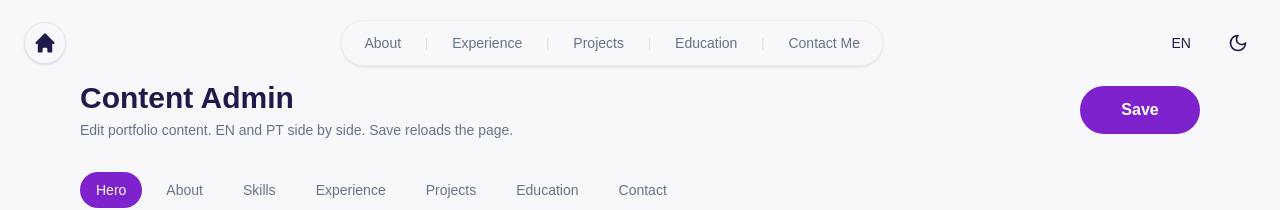
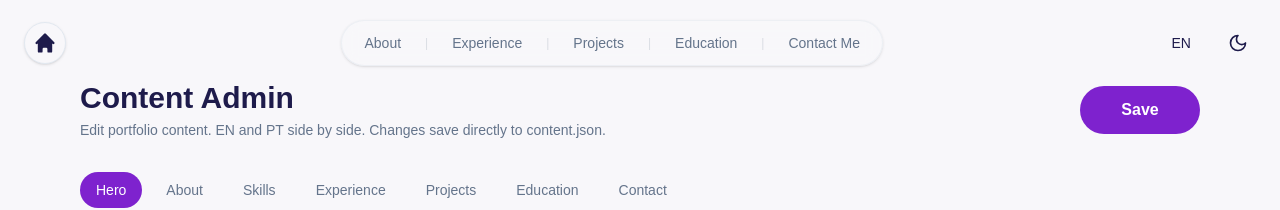
Before and after one commit to Caioncaminha/portfolio, a Next.js app: page /admin in a window 1280 px wide. Shown: the top 210 px of the page. Built offline with nearby package versions, Linux system fonts and the light colour scheme.

Commit message:
fix: admin page fetches content from disk via GET endpoint instead of static import

```diff
--- a/src/app/admin/page.tsx
+++ b/src/app/admin/page.tsx
@@ -1,7 +1,6 @@
 "use client";
 
 import React, { useEffect, useState } from "react";
-import { useLanguage } from "@/context/language-context";
 import type { RawContent, Job, Project, EducationItem, Certification, SkillCategory, SkillItem } from "@/types/content";
 
 // ─── helpers ────────────────────────────────────────────────────────────────
@@ -323,15 +322,18 @@ const TABS = ["Hero", "About", "Skills", "Experience", "Projects", "Education",
 type Tab = typeof TABS[number];
 
 export default function AdminPage() {
-  const { raw } = useLanguage();
   const [allowed, setAllowed] = useState(false);
-  const [content, setContent] = useState<RawContent>(raw);
+  const [content, setContent] = useState<RawContent | null>(null);
   const [tab, setTab] = useState<Tab>("Hero");
-  const [status, setStatus] = useState<"idle" | "saving" | "saved" | "error">("idle");
+  const [status, setStatus] = useState<"idle" | "loading" | "saving" | "saved" | "error">("loading");
 
   useEffect(() => {
     if (window.location.hostname === "localhost" || window.location.hostname === "127.0.0.1") {
       setAllowed(true);
+      fetch("/api/admin/content")
+        .then((r) => r.json())
+        .then((data) => { setContent(data); setStatus("idle"); })
+        .catch(() => setStatus("error"));
     }
   }, []);
 
@@ -340,6 +342,14 @@ export default function AdminPage() {
       <div className="min-h-screen flex items-center justify-center flex-col gap-4 text-center p-8">
         <h1 className="text-2xl font-bold">Admin panel only available on localhost</h1>
         <p className="text-muted-foreground">Run <code className="bg-muted px-2 py-1 rounded text-sm">npm run dev</code> and open this page at http://localhost:3000/admin</p>
+      </div>
+    );
+  }
+
+  if (!content || status === "loading") {
+    return (
+      <div className="min-h-screen flex items-center justify-center">
+        <p className="text-muted-foreground">Loading content…</p>
       </div>
     );
   }
@@ -354,9 +364,7 @@ export default function AdminPage() {
       });
       if (!res.ok) throw new Error("Save failed");
       setStatus("saved");
-      setTimeout(() => {
-        window.location.reload();
-      }, 800);
+      setTimeout(() => setStatus("idle"), 1500);
     } catch {
       setStatus("error");
       setTimeout(() => setStatus("idle"), 3000);
@@ -369,7 +377,7 @@ export default function AdminPage() {
         <div className="flex items-center justify-between mb-8">
           <div>
             <h1 className="text-3xl font-bold">Content Admin</h1>
-            <p className="text-muted-foreground text-sm mt-1">Edit portfolio content. EN and PT side by side. Save reloads the page.</p>
+            <p className="text-muted-foreground text-sm mt-1">Edit portfolio content. EN and PT side by side. Changes save directly to content.json.</p>
           </div>
           <button
             onClick={save}
--- /dev/null
+++ b/src/app/api/admin/content/route.ts
@@ -0,0 +1,14 @@
+import { NextResponse } from "next/server";
+import fs from "fs";
+import path from "path";
+
+const CONTENT_PATH = path.join(process.cwd(), "content.json");
+
+export async function GET() {
+  if (process.env.NODE_ENV !== "development") {
+    return NextResponse.json({ error: "Not available in production" }, { status: 403 });
+  }
+
+  const raw = fs.readFileSync(CONTENT_PATH, "utf8");
+  return NextResponse.json(JSON.parse(raw));
+}
```
